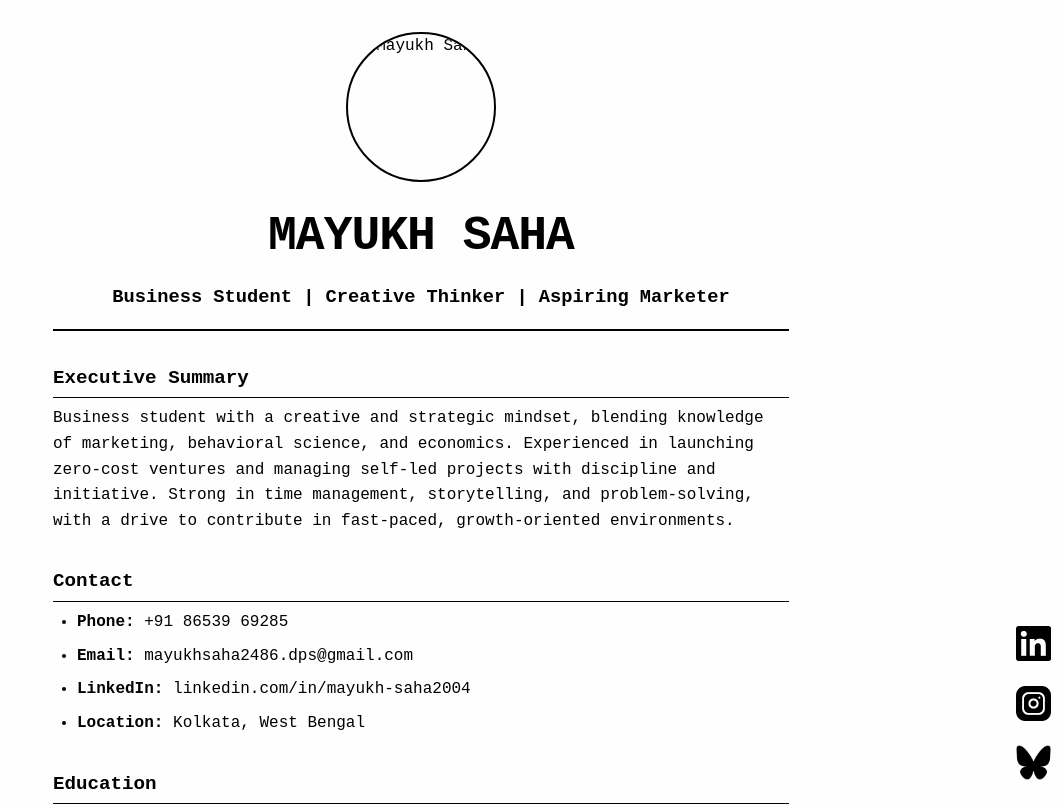
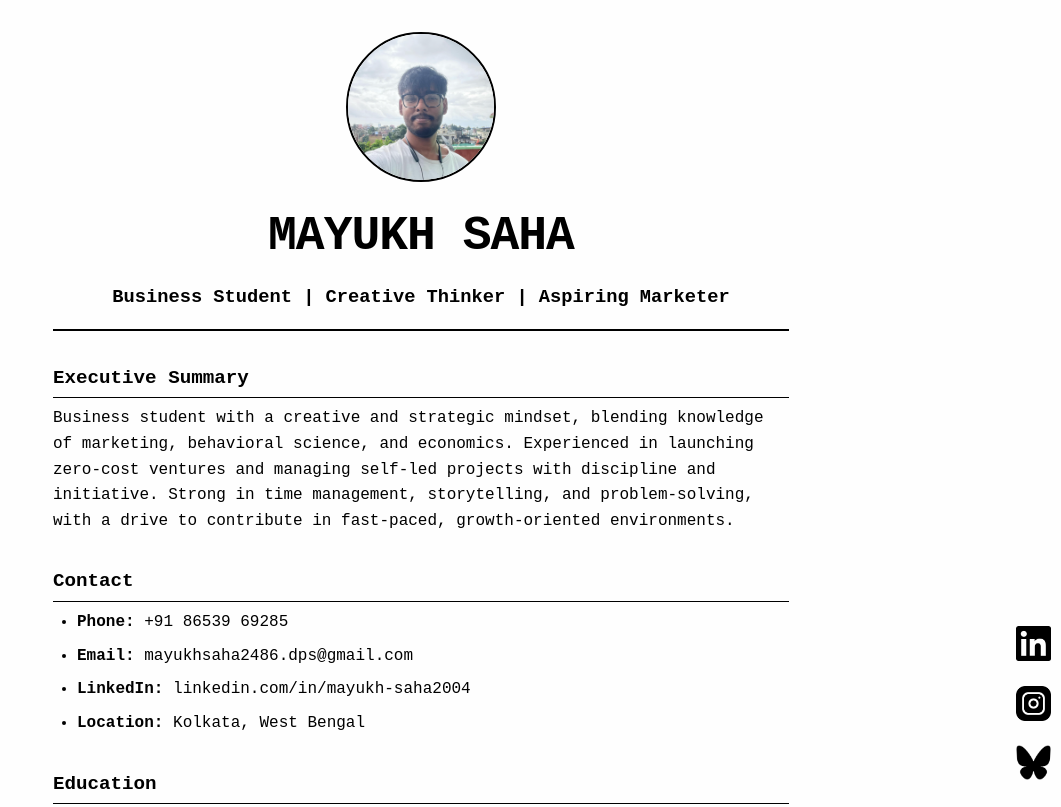
Before and after one commit to mayukhlovesstudying/Html-Resume, a plain HTML site: page index.html in a window 1280 px wide. Shown: the top 807 px of the page, without its empty margins (219-1280 px from the left). Drawn offline with Linux system fonts and the light colour scheme.

Commit message:
Update index.html

```diff
--- a/index.html
+++ b/index.html
@@ -134,7 +134,7 @@
 <body>
 
     <header>
-        <img src="../Assets/mayukh.png" alt="Mayukh Saha" id="profile-pic">
+        <img src="./mayukh.png" alt="Mayukh Saha" id="profile-pic">
         <h1>Mayukh Saha</h1>
         <h3>Business Student | Creative Thinker | Aspiring Marketer </h3>
     </header>
```
